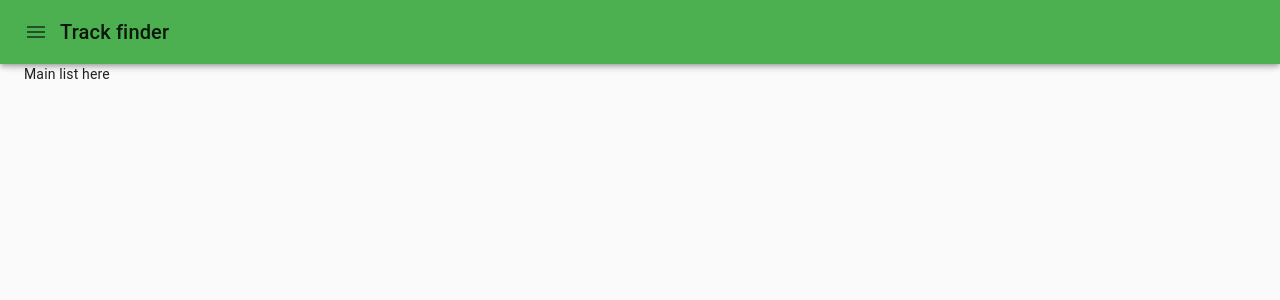
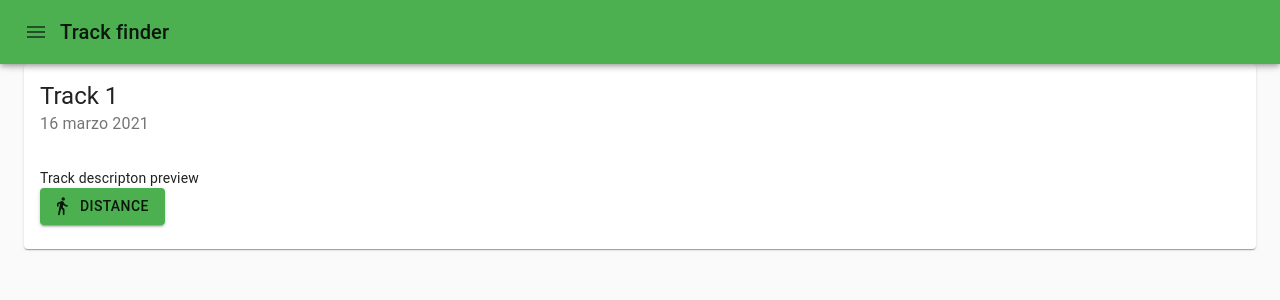
Before and after one commit to beawar/track-finder-webapp, a React (Create React App) app: page / in a window 1280 px wide. Shown: the top 300 px of the page. Built offline with nearby package versions, Linux system fonts and the light colour scheme.

Commit message:
TRAK-20 add card to contain a track

```diff
--- a/src/components/Text.tsx
+++ /dev/null
@@ -1,11 +0,0 @@
-import React from 'react';
-import { Typography } from '@material-ui/core';
-import { Variant } from '@material-ui/core/styles/createTypography';
-
-interface TitleProps {
-	type: Variant;
-}
-
-export const Text: React.FC<TitleProps> = ({ type, children }) => {
-	return <Typography variant={type}>{children}</Typography>;
-};
--- a/src/pages/HomePage.tsx
+++ b/src/pages/HomePage.tsx
@@ -1,13 +1,42 @@
 import React from 'react';
-import { Container } from '@material-ui/core';
+import {
+	Button,
+	Card,
+	CardContent,
+	CardHeader,
+	Container,
+	IconButton,
+	Typography,
+} from '@material-ui/core';
+import MoreVerticalIcon from '@material-ui/icons/MoreVert';
+import DirectionsWalkRoundedIcon from '@material-ui/icons/DirectionsWalkRounded';
 import { HeaderBar } from '../components/HeaderBar';
-import { Text } from '../components/Text';
 
-export const HomePage: React.FC = () => (
-	<>
-		<HeaderBar>
-			<Text type="h6">Track finder</Text>
-		</HeaderBar>
-		<Container>Main list here</Container>
-	</>
-);
+export const HomePage: React.FC = () => {
+	const cardAction = () => {
+		return (
+			<IconButton>
+				<MoreVerticalIcon />
+			</IconButton>
+		);
+	};
+
+	return (
+		<>
+			<HeaderBar>
+				<Typography variant="h6">Track finder</Typography>
+			</HeaderBar>
+			<Container>
+				<Card>
+					<CardHeader action={cardAction} title="Track 1" subheader="16 marzo 2021" />
+					<CardContent>
+						<Typography variant="body2">Track descripton preview</Typography>
+						<Button variant="contained" color="primary" startIcon={<DirectionsWalkRoundedIcon />}>
+							Distance
+						</Button>
+					</CardContent>
+				</Card>
+			</Container>
+		</>
+	);
+};
```
